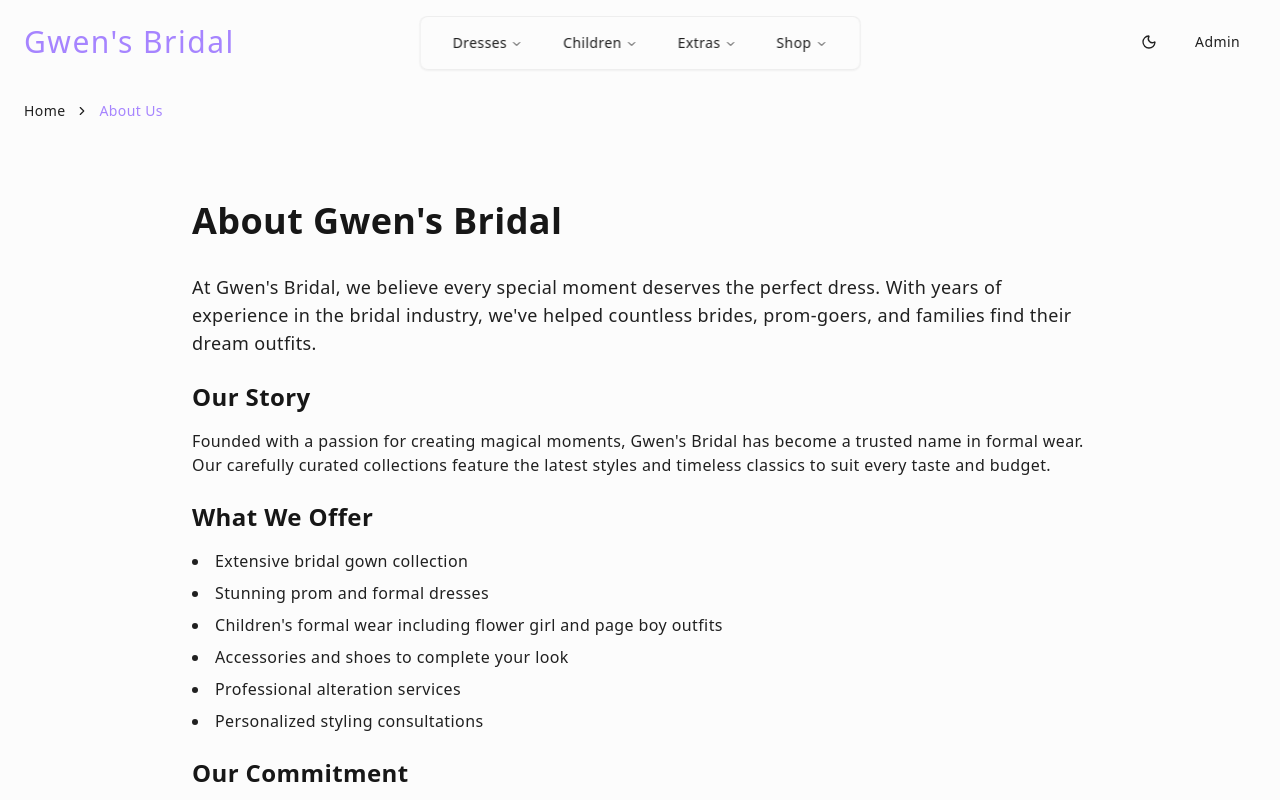
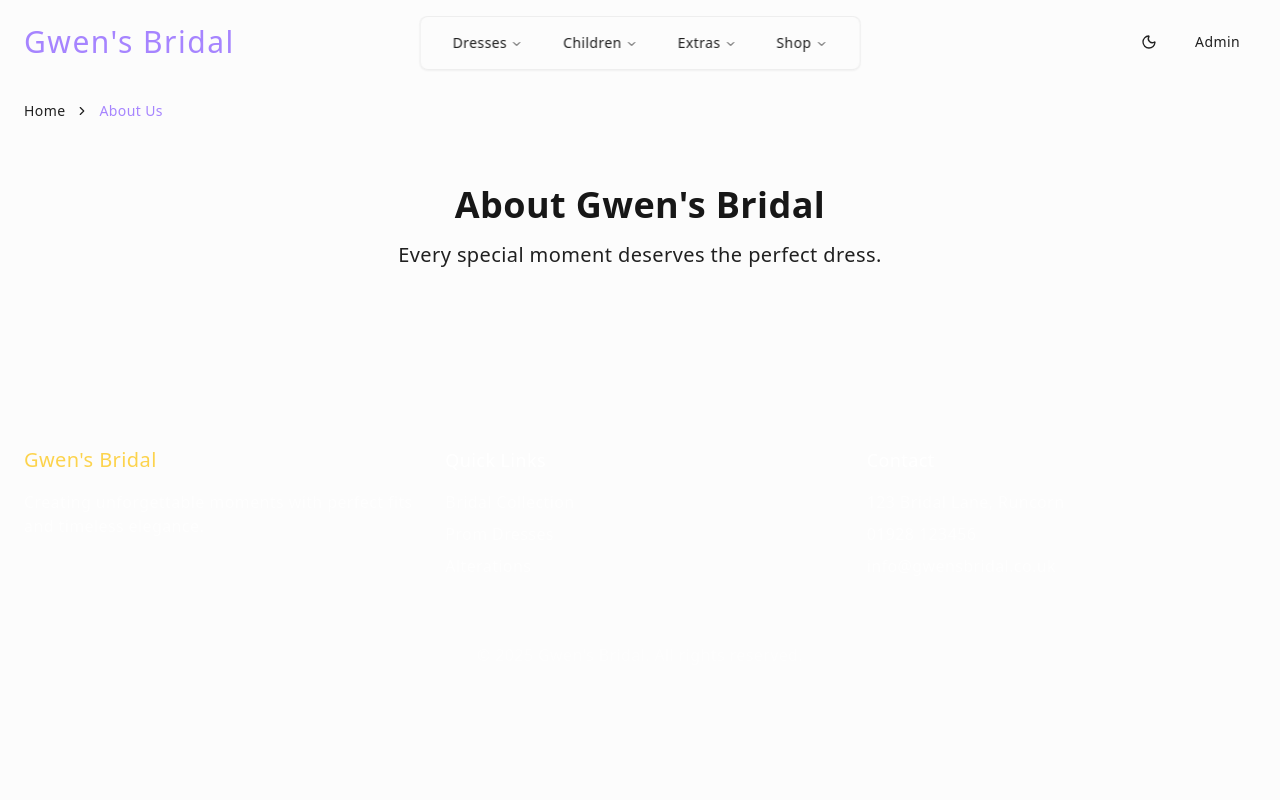
Before and after one commit to chris-abs/gwens-bridal, a React (Vite) app: page /about in a window 1280 px wide. Shown: the top 800 px of the page. Built offline with nearby package versions, Linux system fonts and the light colour scheme.

Commit message:
feat: cleaning up core pages

```diff
--- a/src/routes/about.tsx
+++ b/src/routes/about.tsx
@@ -1,4 +1,6 @@
 import { createFileRoute } from "@tanstack/react-router";
+
+import { PageHeader, Section } from "@/sections";
 
 export const Route = createFileRoute("/about")({
   component: AboutPage,
@@ -6,55 +8,11 @@ export const Route = createFileRoute("/about")({
 
 function AboutPage() {
   return (
-    <div className="container mx-auto px-4 py-16">
-      <div className="max-w-4xl mx-auto">
-        <h1 className="text-4xl font-bold text-foreground mb-8">
-          About Gwen's Bridal
-        </h1>
-
-        <div className="prose prose-lg max-w-none">
-          <p className="text-muted-foreground text-lg mb-6">
-            At Gwen's Bridal, we believe every special moment deserves the
-            perfect dress. With years of experience in the bridal industry,
-            we've helped countless brides, prom-goers, and families find their
-            dream outfits.
-          </p>
-
-          <h2 className="text-2xl font-semibold text-foreground mb-4">
-            Our Story
-          </h2>
-          <p className="text-muted-foreground mb-6">
-            Founded with a passion for creating magical moments, Gwen's Bridal
-            has become a trusted name in formal wear. Our carefully curated
-            collections feature the latest styles and timeless classics to suit
-            every taste and budget.
-          </p>
-
-          <h2 className="text-2xl font-semibold text-foreground mb-4">
-            What We Offer
-          </h2>
-          <ul className="list-disc list-inside text-muted-foreground space-y-2 mb-6">
-            <li>Extensive bridal gown collection</li>
-            <li>Stunning prom and formal dresses</li>
-            <li>
-              Children's formal wear including flower girl and page boy outfits
-            </li>
-            <li>Accessories and shoes to complete your look</li>
-            <li>Professional alteration services</li>
-            <li>Personalized styling consultations</li>
-          </ul>
-
-          <h2 className="text-2xl font-semibold text-foreground mb-4">
-            Our Commitment
-          </h2>
-          <p className="text-muted-foreground">
-            We're committed to providing exceptional service and ensuring you
-            feel confident and beautiful on your special day. Our experienced
-            team is here to guide you through every step of finding your perfect
-            outfit.
-          </p>
-        </div>
-      </div>
-    </div>
+    <Section>
+      <PageHeader
+        title="About Gwen's Bridal"
+        subtitle="Every special moment deserves the perfect dress."
+      />
+    </Section>
   );
 }
--- a/src/routes/accessories.tsx
+++ b/src/routes/accessories.tsx
@@ -1,4 +1,6 @@
 import { createFileRoute } from "@tanstack/react-router";
+
+import { PageHeader, Section } from "@/sections";
 
 export const Route = createFileRoute("/accessories")({
   component: AccessoriesPage,
@@ -6,24 +8,11 @@ export const Route = createFileRoute("/accessories")({
 
 function AccessoriesPage() {
   return (
-    <div className="container mx-auto px-4 py-16">
-      <h1 className="text-4xl font-bold text-foreground mb-8 text-center">
-        Accessories
-      </h1>
-      <p className="text-xl text-muted-foreground text-center mb-12 max-w-2xl mx-auto">
-        Complete your look with our beautiful selection of accessories.
-      </p>
-
-      <div className="grid grid-cols-1 md:grid-cols-2 lg:grid-cols-3 gap-8">
-        {[1, 2, 3, 4, 5, 6].map((i) => (
-          <div
-            key={i}
-            className="bg-muted rounded-lg aspect-square flex items-center justify-center"
-          >
-            <p className="text-muted-foreground">Accessory {i}</p>
-          </div>
-        ))}
-      </div>
-    </div>
+    <Section>
+      <PageHeader
+        title="Accessories"
+        subtitle="Complete your look with our beautiful selection of accessories."
+      />
+    </Section>
   );
 }
--- a/src/routes/alterations.tsx
+++ b/src/routes/alterations.tsx
@@ -1,4 +1,6 @@
 import { createFileRoute } from "@tanstack/react-router";
+
+import { PageHeader, Section } from "@/sections";
 
 export const Route = createFileRoute("/alterations")({
   component: AlterationsPage,
@@ -6,16 +8,12 @@ export const Route = createFileRoute("/alterations")({
 
 function AlterationsPage() {
   return (
-    <div className="container mx-auto px-4 py-16">
-      <h1 className="text-4xl font-bold text-foreground mb-8 text-center">
-        Alteration Services
-      </h1>
-
-      <div className="max-w-4xl mx-auto">
-        <p className="text-xl text-muted-foreground text-center mb-12">
-          Expert tailoring to ensure the perfect fit for your special occasion.
-        </p>
-
+    <Section>
+      <PageHeader
+        title="Alteration Services"
+        subtitle="Expert tailoring to ensure the perfect fit for your special
+            occasion."
+      />
       <div className="grid grid-cols-1 md:grid-cols-2 gap-8">
         <div>
           <h2 className="text-2xl font-semibold mb-4">Our Services</h2>
@@ -39,7 +37,6 @@ function AlterationsPage() {
           </ul>
         </div>
       </div>
-      </div>
-    </div>
+    </Section>
   );
 }
--- a/src/routes/bridal.tsx
+++ b/src/routes/bridal.tsx
@@ -1,5 +1,6 @@
+import { createFileRoute } from "@tanstack/react-router";
+
 import { PageHeader, Section } from "@/sections";
-import { createFileRoute } from "@tanstack/react-router";
 
 export const Route = createFileRoute("/bridal")({
   component: BridalPage,
--- a/src/routes/children/flower-girl.tsx
+++ b/src/routes/children/flower-girl.tsx
@@ -1,4 +1,6 @@
 import { createFileRoute } from "@tanstack/react-router";
+
+import { PageHeader, Section } from "@/sections";
 
 export const Route = createFileRoute("/children/flower-girl")({
   component: FlowerGirlPage,
@@ -6,25 +8,12 @@ export const Route = createFileRoute("/children/flower-girl")({
 
 function FlowerGirlPage() {
   return (
-    <div className="container mx-auto px-4 py-16">
-      <h1 className="text-4xl font-bold text-foreground mb-8 text-center">
-        Flower Girl Dresses
-      </h1>
-      <p className="text-xl text-muted-foreground text-center mb-12 max-w-2xl mx-auto">
-        Make your little flower girl feel like a princess with our enchanting
-        collection.
-      </p>
-
-      <div className="grid grid-cols-1 md:grid-cols-2 lg:grid-cols-3 gap-8">
-        {[1, 2, 3, 4, 5, 6].map((i) => (
-          <div
-            key={i}
-            className="bg-muted rounded-lg aspect-[3/4] flex items-center justify-center"
-          >
-            <p className="text-muted-foreground">Flower Girl Dress {i}</p>
-          </div>
-        ))}
-      </div>
-    </div>
+    <Section>
+      <PageHeader
+        title="Flower Girl Dresses"
+        subtitle="  Make your little flower girl feel like a princess with our enchanting
+        collection."
+      />
+    </Section>
   );
 }
--- a/src/routes/children/page-boy.tsx
+++ b/src/routes/children/page-boy.tsx
@@ -1,4 +1,6 @@
 import { createFileRoute } from "@tanstack/react-router";
+
+import { PageHeader, Section } from "@/sections";
 
 export const Route = createFileRoute("/children/page-boy")({
   component: PageBoyPage,
@@ -6,24 +8,11 @@ export const Route = createFileRoute("/children/page-boy")({
 
 function PageBoyPage() {
   return (
-    <div className="container mx-auto px-4 py-16">
-      <h1 className="text-4xl font-bold text-foreground mb-8 text-center">
-        Page Boy Outfits
-      </h1>
-      <p className="text-xl text-muted-foreground text-center mb-12 max-w-2xl mx-auto">
-        Dapper and stylish outfits to make your page boy look his best.
-      </p>
-
-      <div className="grid grid-cols-1 md:grid-cols-2 lg:grid-cols-3 gap-8">
-        {[1, 2, 3, 4, 5, 6].map((i) => (
-          <div
-            key={i}
-            className="bg-muted rounded-lg aspect-[3/4] flex items-center justify-center"
-          >
-            <p className="text-muted-foreground">Page Boy Outfit {i}</p>
-          </div>
-        ))}
-      </div>
-    </div>
+    <Section>
+      <PageHeader
+        title="Page Boy Outfits"
+        subtitle="Dapper and stylish outfits to make your page boy look his best."
+      />
+    </Section>
   );
 }
--- a/src/routes/prom.tsx
+++ b/src/routes/prom.tsx
@@ -1,4 +1,6 @@
 import { createFileRoute } from "@tanstack/react-router";
+
+import { PageHeader, Section } from "@/sections";
 
 export const Route = createFileRoute("/prom")({
   component: PromPage,
@@ -6,27 +8,12 @@ export const Route = createFileRoute("/prom")({
 
 function PromPage() {
   return (
-    <div className="container mx-auto px-4 py-16">
-      <div className="text-center mb-12">
-        <h1 className="text-4xl font-bold text-foreground mb-4">
-          Prom Collection
-        </h1>
-        <p className="text-xl text-muted-foreground max-w-2xl mx-auto">
-          Make your prom night magical with our stunning collection of formal
-          dresses.
-        </p>
-      </div>
-
-      <div className="grid grid-cols-1 md:grid-cols-2 lg:grid-cols-3 gap-8">
-        {[1, 2, 3, 4, 5, 6].map((i) => (
-          <div
-            key={i}
-            className="bg-muted rounded-lg aspect-[3/4] flex items-center justify-center"
-          >
-            <p className="text-muted-foreground">Prom Dress {i}</p>
-          </div>
-        ))}
-      </div>
-    </div>
+    <Section>
+      <PageHeader
+        title="Prom Collection"
+        subtitle="  Make your prom night magical with our stunning collection of formal
+          dresses."
+      />
+    </Section>
   );
 }
--- a/src/routes/shoes.tsx
+++ b/src/routes/shoes.tsx
@@ -1,4 +1,6 @@
 import { createFileRoute } from "@tanstack/react-router";
+
+import { PageHeader, Section } from "@/sections";
 
 export const Route = createFileRoute("/shoes")({
   component: ShoesPage,
@@ -6,25 +8,11 @@ export const Route = createFileRoute("/shoes")({
 
 function ShoesPage() {
   return (
-    <div className="container mx-auto px-4 py-16">
-      <h1 className="text-4xl font-bold text-foreground mb-8 text-center">
-        Shoes
-      </h1>
-      <p className="text-xl text-muted-foreground text-center mb-12 max-w-2xl mx-auto">
-        Step into elegance with our collection of formal shoes for every
-        occasion.
-      </p>
-
-      <div className="grid grid-cols-1 md:grid-cols-2 lg:grid-cols-4 gap-8">
-        {[1, 2, 3, 4, 5, 6, 7, 8].map((i) => (
-          <div
-            key={i}
-            className="bg-muted rounded-lg aspect-square flex items-center justify-center"
-          >
-            <p className="text-muted-foreground">Shoe {i}</p>
-          </div>
-        ))}
-      </div>
-    </div>
+    <Section>
+      <PageHeader
+        title="Shoes"
+        subtitle="Step into elegance with our collection of formal shoes for every occasion."
+      />
+    </Section>
   );
 }
```
Also changed, not shown: src/routes/contact.tsx (+17 -7 lines). Lines whose indentation alone changed are shown as unchanged.
